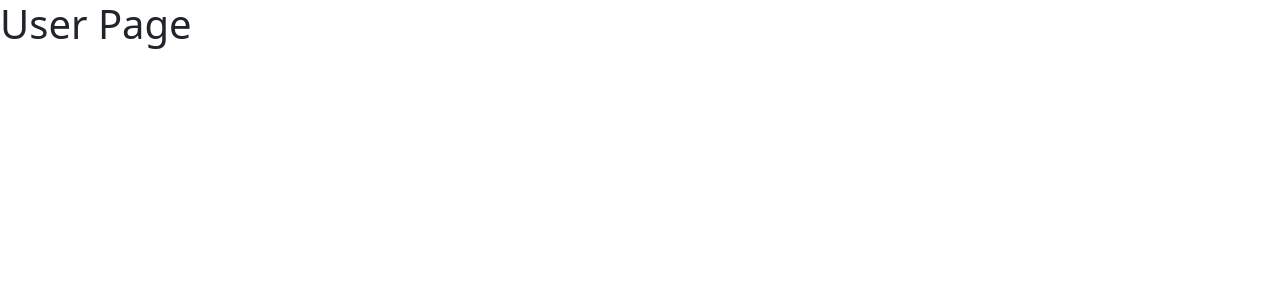
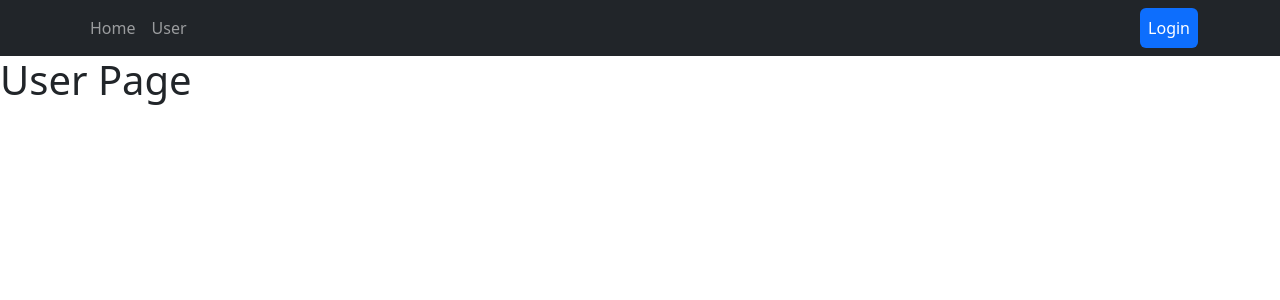
Before and after one commit to msfrzl1/React-Login-Register, a React (Vite) app: page /user in a window 1280 px wide. Shown: the top 300 px of the page. Built offline with nearby package versions, Linux system fonts and the light colour scheme.

Commit message:
Menaru navbar di setiap component

```diff
--- a/src/components/Fragments/Navbar.jsx
+++ b/src/components/Fragments/Navbar.jsx
@@ -24,7 +24,7 @@ const Navbar = () => {
           <ul className="navbar-nav">
             {listNavbar.map((item, index) => (
               <li className="nav-item" key={index}>
-                <Link to={"/home"} className="nav-link" aria-current="page">
+                <Link to={item.path} className="nav-link" aria-current="page">
                   {item.title}
                 </Link>
               </li>
--- a/src/components/Layout/FormLogin.jsx
+++ b/src/components/Layout/FormLogin.jsx
@@ -1,8 +1,11 @@
 import { Link } from "react-router-dom";
 import Form from "../Elements/Form/Form";
+import Navbar from "../Fragments/Navbar";
 
 const FormLogin = () => {
   return (
+    <>
+      <Navbar />
       <div className="d-flex justify-content-center align-items-center flex-column w-100 vh-100 bg-primary">
         <div className="mb-3 text-center text-white">
           <h1>Form Login</h1>
@@ -19,6 +22,7 @@ const FormLogin = () => {
           <button className="btn btn-primary w-100">Login</button>
         </div>
       </div>
+    </>
   );
 };
 
--- a/src/components/Layout/FormRegister.jsx
+++ b/src/components/Layout/FormRegister.jsx
@@ -1,8 +1,11 @@
 import { Link } from "react-router-dom";
 import Form from "../Elements/Form/Form";
+import Navbar from "../Fragments/Navbar";
 
 const FormRegister = () => {
   return (
+    <>
+      <Navbar />
       <div className="d-flex justify-content-center align-items-center flex-column w-100 vh-100 bg-primary">
         <div className="mb-3 text-center text-white">
           <h1>Form Register</h1>
@@ -21,6 +24,7 @@ const FormRegister = () => {
           <button className="btn btn-primary w-100">Register</button>
         </div>
       </div>
+    </>
   );
 };
 
--- a/src/components/Layout/Home.jsx
+++ b/src/components/Layout/Home.jsx
@@ -1,6 +1,9 @@
+import Navbar from "../Fragments/Navbar";
+
 const HomePage = () => {
   return (
     <div>
+      <Navbar />
       <h1>Home Page</h1>
     </div>
   );
--- a/src/components/Layout/User.jsx
+++ b/src/components/Layout/User.jsx
@@ -1,6 +1,9 @@
+import Navbar from "../Fragments/Navbar";
+
 const UserPage = () => {
   return (
     <div>
+      <Navbar />
       <h1>User Page</h1>
     </div>
   );
```
Lines whose indentation alone changed are shown as unchanged.
